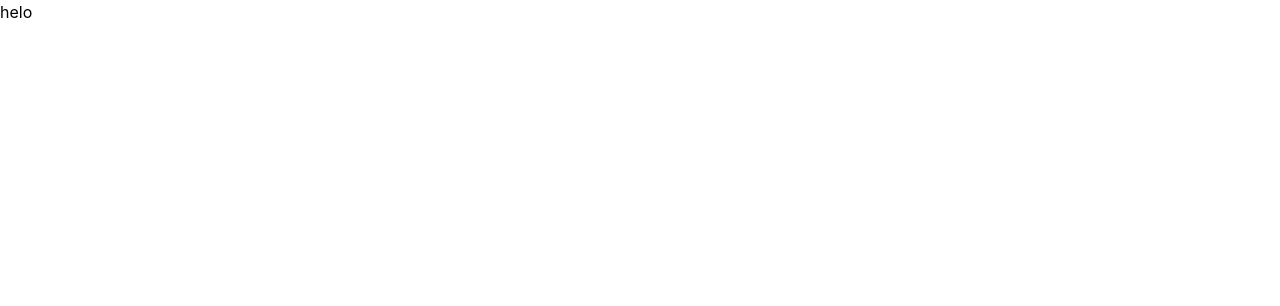
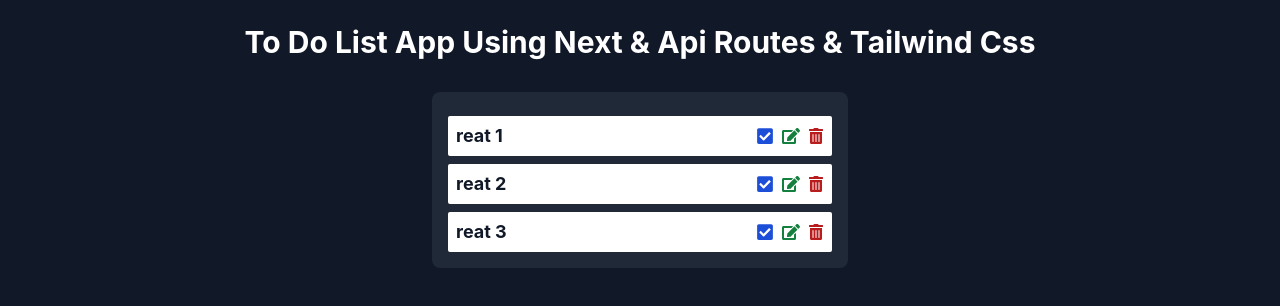
Before and after one commit to AbolfazlKhosravi/Todo-App-Next, a Next.js app: page / in a window 1280 px wide. Shown: the top 306 px of the page. Built offline with nearby package versions, Linux system fonts and the light colour scheme.

Commit message:
develope show todolist

```diff
--- a/package.json
+++ b/package.json
@@ -11,7 +11,8 @@
   "dependencies": {
     "next": "13.5.4",
     "react": "18.2.0",
-    "react-dom": "18.2.0"
+    "react-dom": "18.2.0",
+    "react-icons": "^4.11.0"
   },
   "devDependencies": {
     "autoprefixer": "^10.4.16",
--- a/pages/index.js
+++ b/pages/index.js
@@ -1,8 +1,59 @@
+import { FaTrashAlt, FaCheckSquare, FaEdit } from "react-icons/fa";
 
 export default function Home() {
   return (
-    <div>
-      <h1>helo</h1>
+    <div className="bg-gray-900 h-screen flex flex-col items-center justify-start ">
+      <header className="flex flex-col items-center my-4 md:my-6">
+        <h1 className="font-bold text-white text-2xl mb-2 md:text-3xl">
+          To Do List App Using Next & Api Routes & Tailwind Css
+        </h1>
+      </header>
+      <div className="flex flex-col items-center justify-between bg-gray-800 p-4 rounded-lg">
+        <div>
+          <div className="bg-white w-72 flex  px-2 py-1 rounded-sm mt-2 justify-between items-center md:w-96 md:h-10">
+            <p className={`text-gray-900 font-bold md:text-lg `}>reat 1</p>
+            <div className="flex items-center justify-between">
+              <button className="text-blue-700 text-lg">
+                <FaCheckSquare />
+              </button>
+              <button className="text-green-700 ml-2 text-lg">
+                <FaEdit />
+              </button>
+              <button className="text-red-700 ml-2 text-[1rem]">
+                <FaTrashAlt />
+              </button>
+            </div>
+          </div>
+          <div className="bg-white w-72 flex  px-2 py-1 rounded-sm mt-2 justify-between items-center md:w-96 md:h-10">
+            <p className={`text-gray-900 font-bold md:text-lg `}>reat 2</p>
+            <div className="flex items-center justify-between">
+              <button className="text-blue-700 text-lg">
+                <FaCheckSquare />
+              </button>
+              <button className="text-green-700 ml-2 text-lg">
+                <FaEdit />
+              </button>
+              <button className="text-red-700 ml-2 text-[1rem]">
+                <FaTrashAlt />
+              </button>
+            </div>
+          </div>
+          <div className="bg-white w-72 flex  px-2 py-1 rounded-sm mt-2 justify-between items-center md:w-96 md:h-10">
+            <p className={`text-gray-900 font-bold md:text-lg`}>reat 3</p>
+            <div className="flex items-center justify-between">
+              <button className="text-blue-700 text-lg">
+                <FaCheckSquare />
+              </button>
+              <button className="text-green-700 ml-2 text-lg">
+                <FaEdit />
+              </button>
+              <button className="text-red-700 ml-2 text-[1rem]">
+                <FaTrashAlt />
+              </button>
+            </div>
+          </div>
+        </div>
+      </div>
     </div>
-  )
+  );
 }
```
Also changed, not shown: 1 other file (tests, documents, lock files or other folders).
